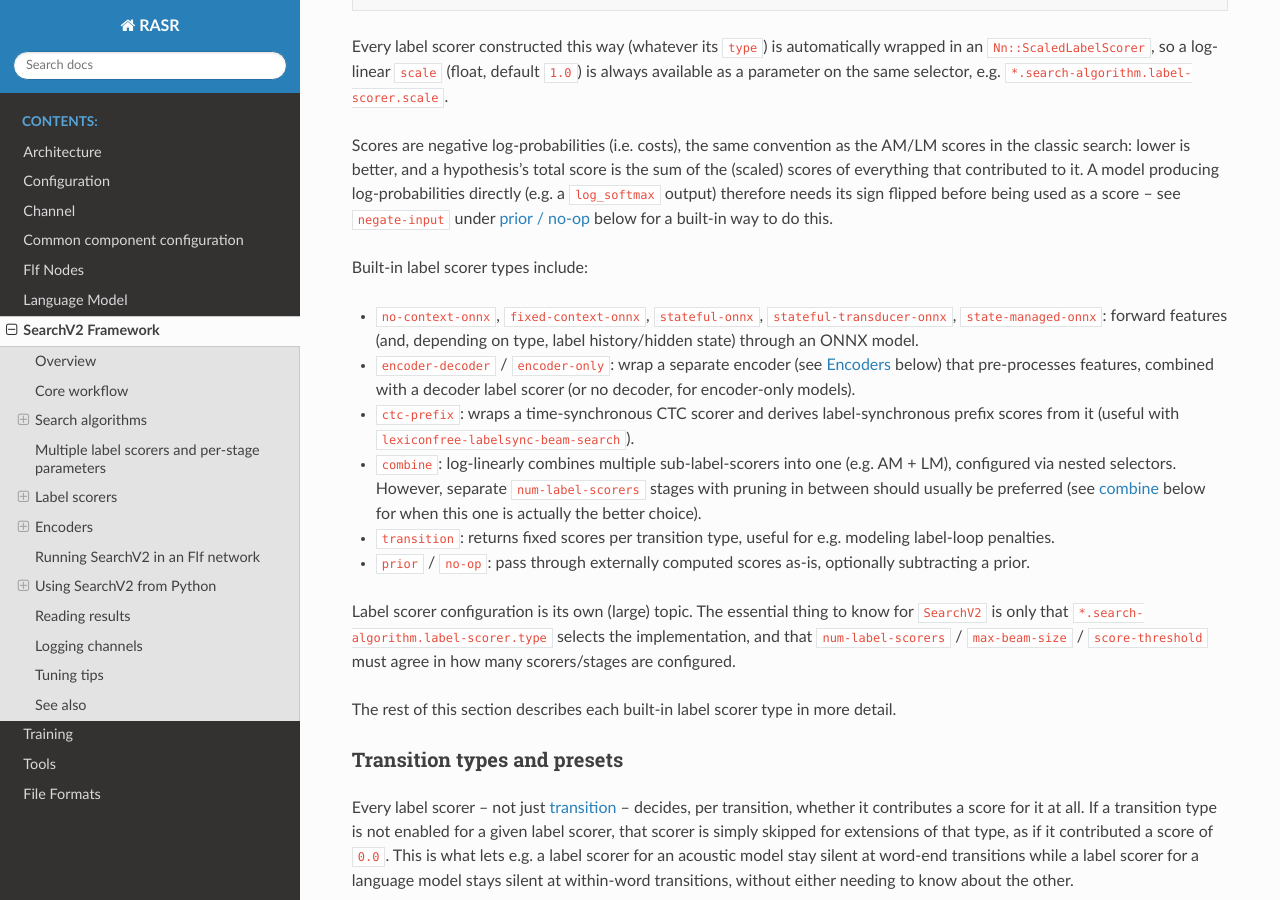
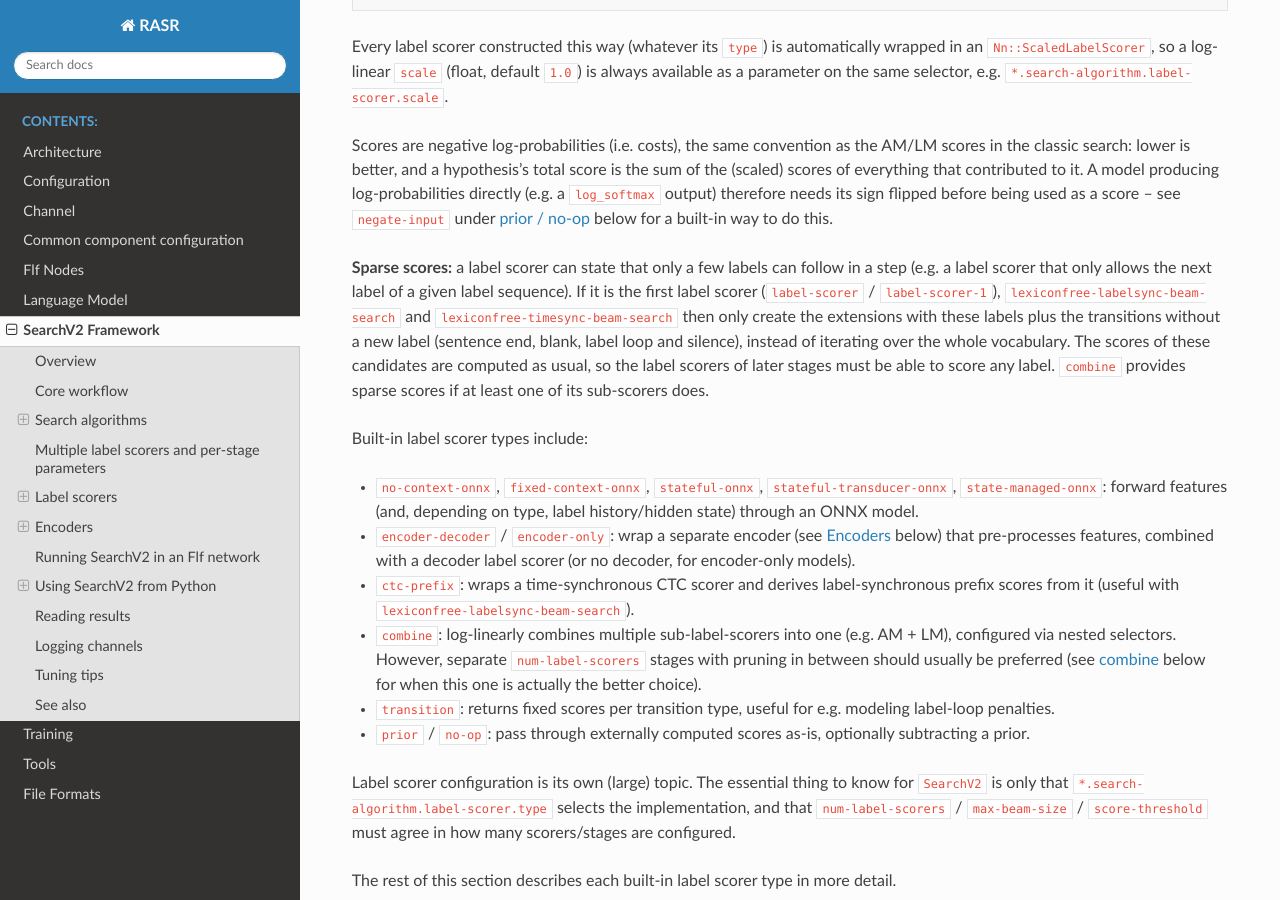
Before and after one commit to rwth-i6/rasr, a Sphinx documentation site: the page built from doc/search_v2.rst, in a window 1280 px wide and 900 px high, scrolled down 17699 px. Built offline with Sphinx 7.4.7 and the Read the Docs theme 3.1.0, drawn with Linux system fonts in a browser that asks for light colours.

Commit message:
Add sparse score accessors

```diff
--- a/doc/search_v2.rst
+++ b/doc/search_v2.rst
@@ -821,6 +821,14 @@ contributed to it. A model producing log-probabilities directly (e.g. a ``log_so
 its sign flipped before being used as a score -- see ``negate-input`` under :ref:`prior / no-op` below for a
 built-in way to do this.
 
+**Sparse scores:** a label scorer can state that only a few labels can follow in a step (e.g. a label scorer that only
+allows the next label of a given label sequence). If it is the first label scorer (``label-scorer`` /
+``label-scorer-1``), ``lexiconfree-labelsync-beam-search`` and ``lexiconfree-timesync-beam-search`` then only create
+the extensions with these labels plus the transitions without a new label (sentence end, blank, label loop and
+silence), instead of iterating over the whole vocabulary. The scores of these candidates are computed as usual, so the
+label scorers of later stages must be able to score any label. ``combine`` provides sparse scores if at least one of
+its sub-scorers does.
+
 Built-in label scorer types include:
 
 * ``no-context-onnx``, ``fixed-context-onnx``, ``stateful-onnx``, ``stateful-transducer-onnx``,
```
Also changed, not shown: 6 other files.
